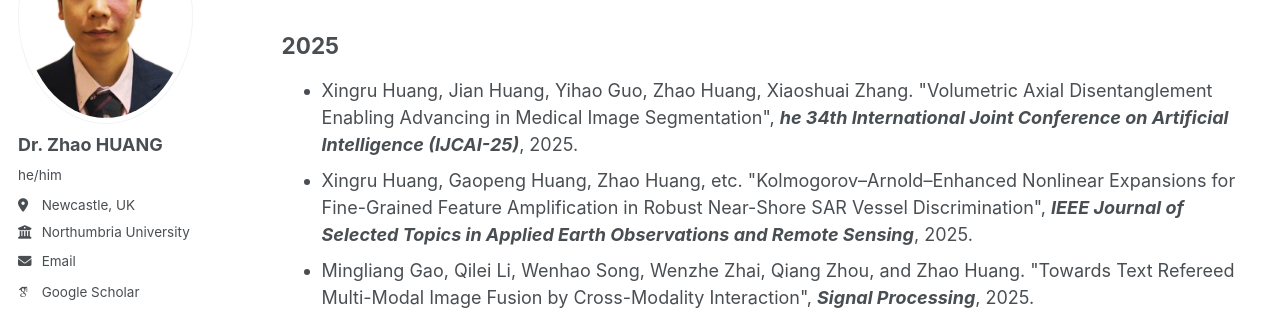
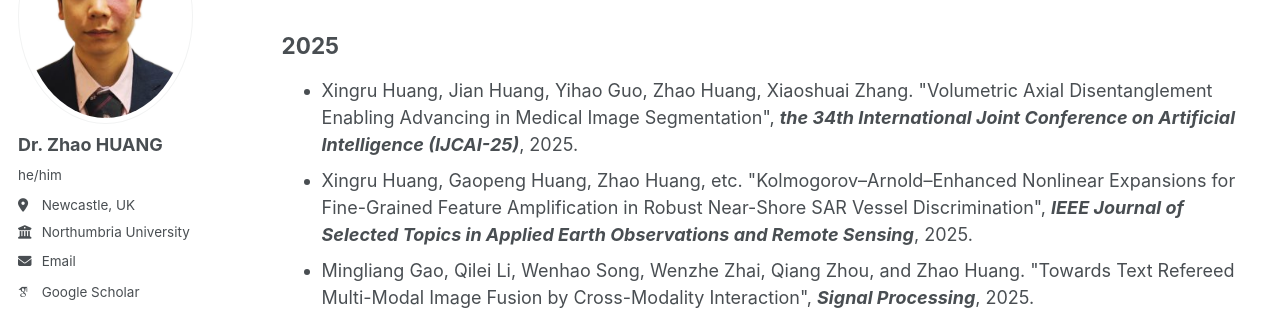
Before and after one commit to ZZ2020zz/ZZ2020zz.github.io, a Jekyll site: the page built from _pages/publications.html, in a window 1280 px wide and 900 px high. Shown: the part 198-508 px from the top of the window. Built offline with Jekyll 4.4.1, drawn with Linux system fonts in a browser that asks for light colours; some web fonts are replaced.

Commit message:
Update publications.html

```diff
--- a/_pages/publications.html
+++ b/_pages/publications.html
@@ -22,7 +22,7 @@ author_profile: true
             <h2>2025</h2>
             <ul>
                 <li>Xingru Huang, Jian Huang, Yihao Guo, Zhao Huang, Xiaoshuai Zhang. "Volumetric Axial Disentanglement Enabling Advancing in Medical Image Segmentation",
-                    <em style="font-style: italic; font-weight: bold;"> he 34th International Joint Conference on Artificial Intelligence (IJCAI-25)</em>, 2025.</li>
+                    <em style="font-style: italic; font-weight: bold;"> the 34th International Joint Conference on Artificial Intelligence (IJCAI-25)</em>, 2025.</li>
                 <li>Xingru Huang, Gaopeng Huang, Zhao Huang, etc. "Kolmogorov–Arnold–Enhanced Nonlinear Expansions for Fine-Grained Feature Amplification in Robust Near-Shore SAR Vessel Discrimination",
                     <em style="font-style: italic; font-weight: bold;"> IEEE Journal of Selected Topics in Applied Earth Observations and Remote Sensing</em>, 2025.</li>
                 <li>Mingliang Gao, Qilei Li, Wenhao Song, Wenzhe Zhai, Qiang Zhou, and Zhao Huang. "Towards Text Refereed Multi-Modal Image Fusion by Cross-Modality Interaction",
```
